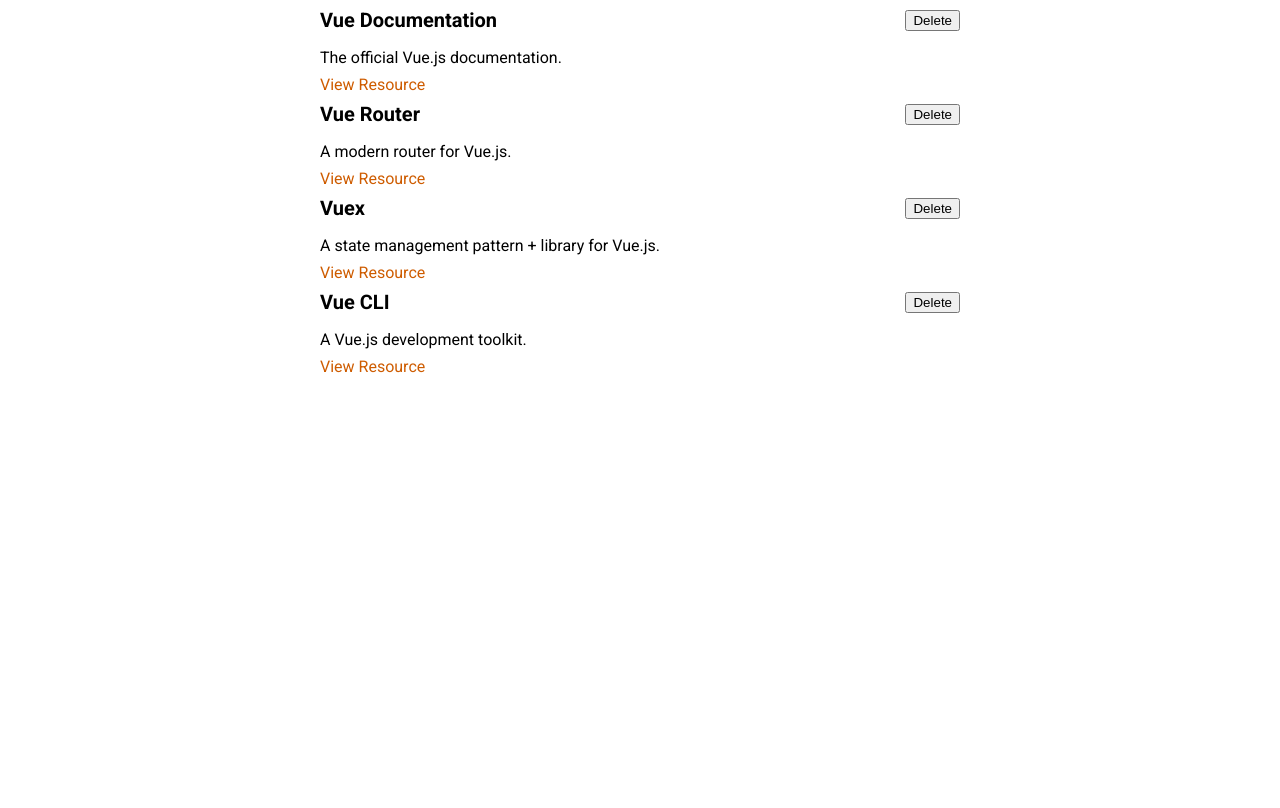
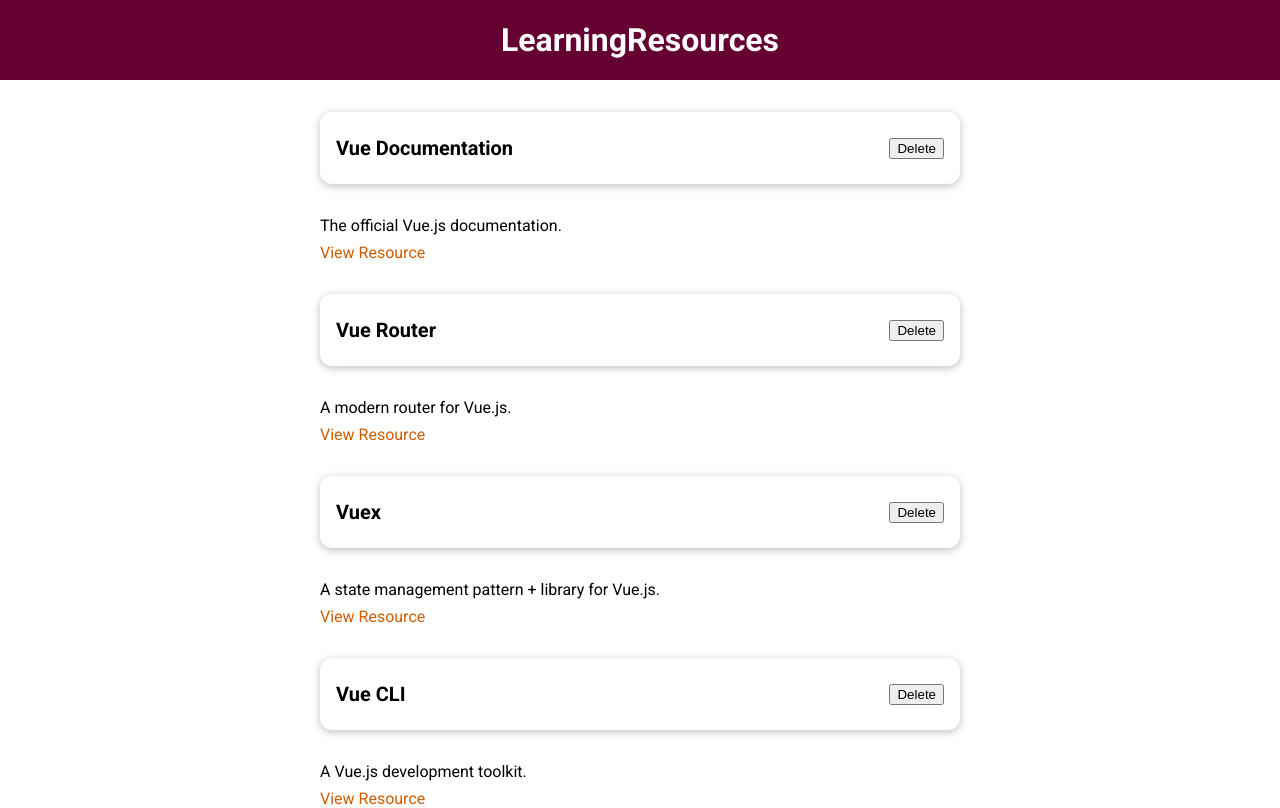
Before and after one commit to elvan/learning-resources-app-vue-example, a Vue app: page / in a window 1280 px wide. Built offline with nearby package versions, Linux system fonts and the light colour scheme.

Commit message:
the header and base-card components

```diff
--- a/src/App.vue
+++ b/src/App.vue
@@ -1,12 +1,15 @@
 <template>
+  <the-header title="LearningResources"></the-header>
   <stored-resources :resources="storedResources"></stored-resources>
 </template>
 
 <script>
+import TheHeader from './components/layouts/TheHeader.vue';
 import StoredResources from './components/learning-resources/StoredResources.vue';
 
 export default {
   components: {
+    TheHeader,
     StoredResources,
   },
 
--- /dev/null
+++ b/src/components/elements/BaseCard.vue
@@ -0,0 +1,15 @@
+<template>
+  <div>
+    <slot></slot>
+  </div>
+</template>
+
+<style scoped>
+div {
+  border-radius: 12px;
+  box-shadow: 0 2px 8px rgba(0, 0, 0, 0.26);
+  padding: 1rem;
+  margin: 2rem auto;
+  max-width: 40rem;
+}
+</style>
--- /dev/null
+++ b/src/components/layouts/TheHeader.vue
@@ -0,0 +1,27 @@
+<template>
+  <header>
+    <h1>{{ title }}</h1>
+  </header>
+</template>
+
+<script>
+export default {
+  props: ['title'],
+};
+</script>
+
+<style scoped>
+header {
+  width: 100%;
+  height: 5rem;
+  background-color: #640032;
+  display: flex;
+  justify-content: center;
+  align-items: center;
+}
+
+header h1 {
+  color: white;
+  margin: 0;
+}
+</style>
--- a/src/components/learning-resources/LearningResource.vue
+++ b/src/components/learning-resources/LearningResource.vue
@@ -1,11 +1,11 @@
 <template>
   <li>
-    <div>
+    <base-card>
       <header>
         <h3>{{ title }}</h3>
         <button>Delete</button>
       </header>
-    </div>
+    </base-card>
     <p>{{ description }}</p>
     <nav>
       <a :href="url" target="_blank">View Resource</a>
```
Also changed, not shown: src/main.js (+6 -1 lines).
